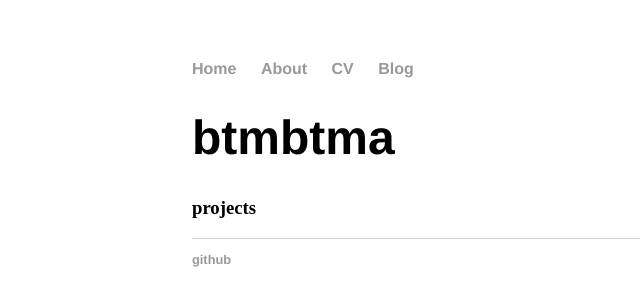
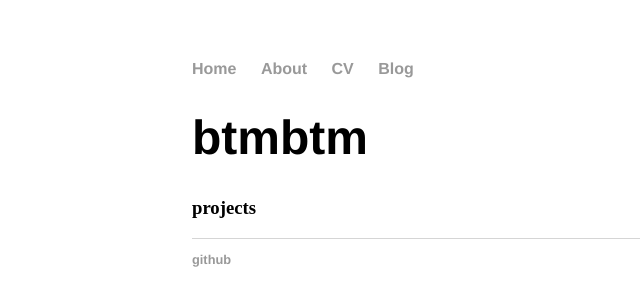
Before and after one commit to btmbtm/btmbtm.github.io, a Jekyll site: the page built from index.html, in a window 1280 px wide. Shown: the top 306 px of the page, without its empty margins (0-640 px from the left). Built offline with Jekyll 4.4.1, drawn with Linux system fonts in a browser that asks for light colours.

Commit message:
Update index.html

```diff
--- a/index.html
+++ b/index.html
@@ -3,7 +3,7 @@ layout: default
 title: btmbtm
 ---
 <div class="blurb">
-	<h1>btmbtma</h1>
+	<h1>btmbtm</h1>
 	<h3> projects </h3>
 
 </div><!-- /.blurb -->
```
